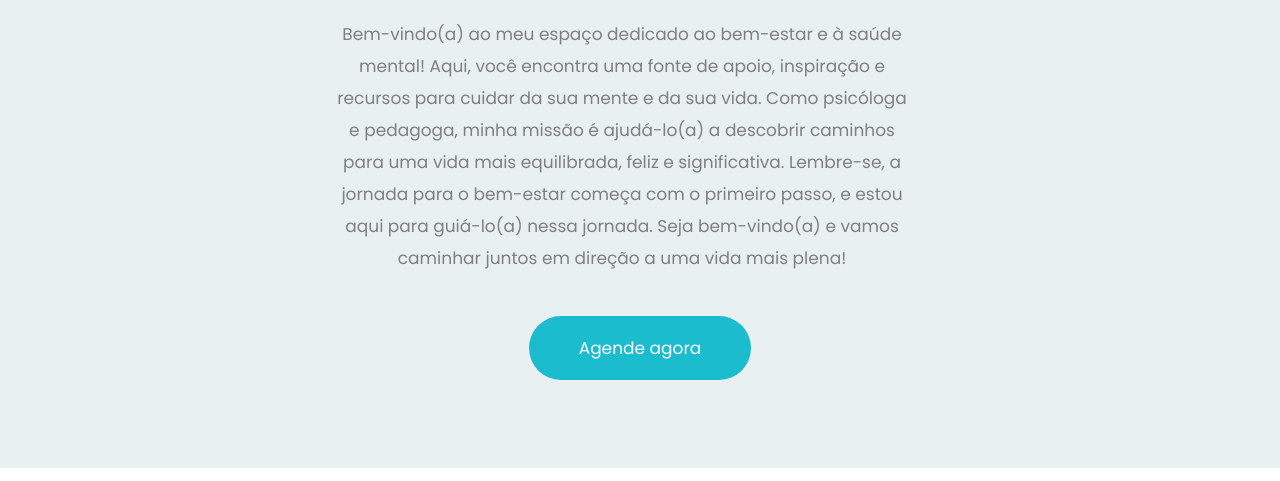
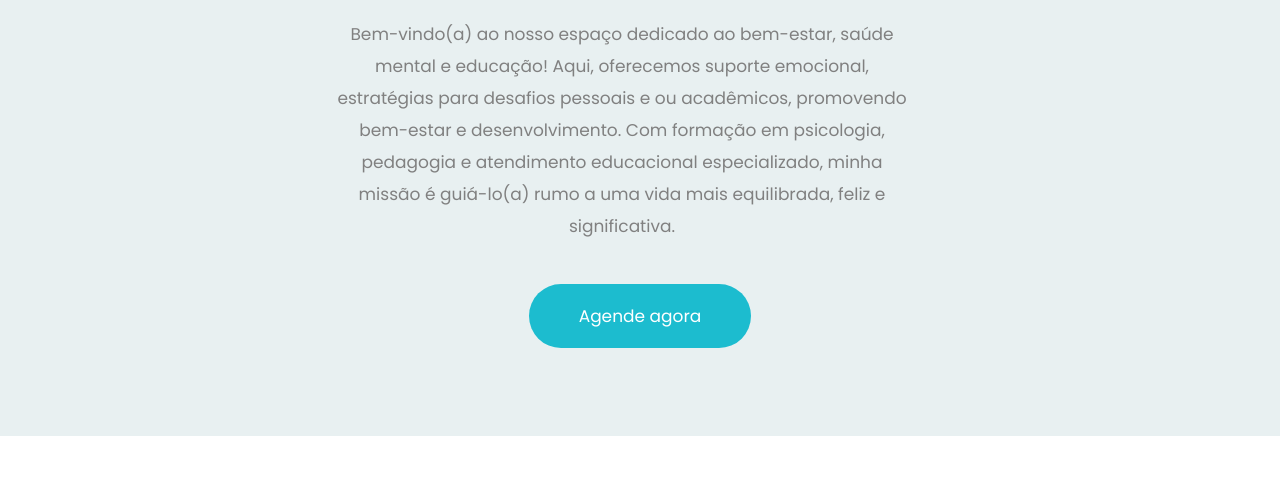
Before and after one commit to wjosue/clinicaalinejosue, a website: page index.html in a window 1280 px wide. Shown: the part 311-792 px from the top of the page. Drawn offline with nearby package versions, Linux system fonts and the light colour scheme; a script that the page names is missing; files whose address does not match are found by name.

Commit message:
Ajusta texto

```diff
--- a/index.html
+++ b/index.html
@@ -129,8 +129,8 @@
                 <h1 class="h1 mb-6">Nós nos preocupamos com você!</h1>
                 <!--desc-->
                 <p class="mb-[42px] md:max-w-xl">
-                    Bem-vindo(a) ao meu espaço dedicado ao bem-estar e à saúde mental! Aqui, você encontra uma fonte de apoio, inspiração e recursos para cuidar da sua mente e da sua vida.
-                    Como psicóloga e pedagoga, minha missão é ajudá-lo(a) a descobrir caminhos para uma vida mais equilibrada, feliz e significativa. Lembre-se, a jornada para o bem-estar começa com o primeiro passo, e estou aqui para guiá-lo(a) nessa jornada. Seja bem-vindo(a) e vamos caminhar juntos em direção a uma vida mais plena!
+                    Bem-vindo(a) ao nosso espaço dedicado ao bem-estar, saúde mental e educação! Aqui, oferecemos suporte emocional, estratégias para desafios pessoais e ou acadêmicos,
+                    promovendo bem-estar e desenvolvimento. Com formação em psicologia, pedagogia e atendimento educacional especializado, minha missão é guiá-lo(a) rumo a uma vida mais equilibrada, feliz e significativa.
                 </p>
                 <!--btn-->
                 <button class="btn btn-lg btn-accent mx-auto xl:mx-0 rounded-full mb-10">Agende agora</button>
```
